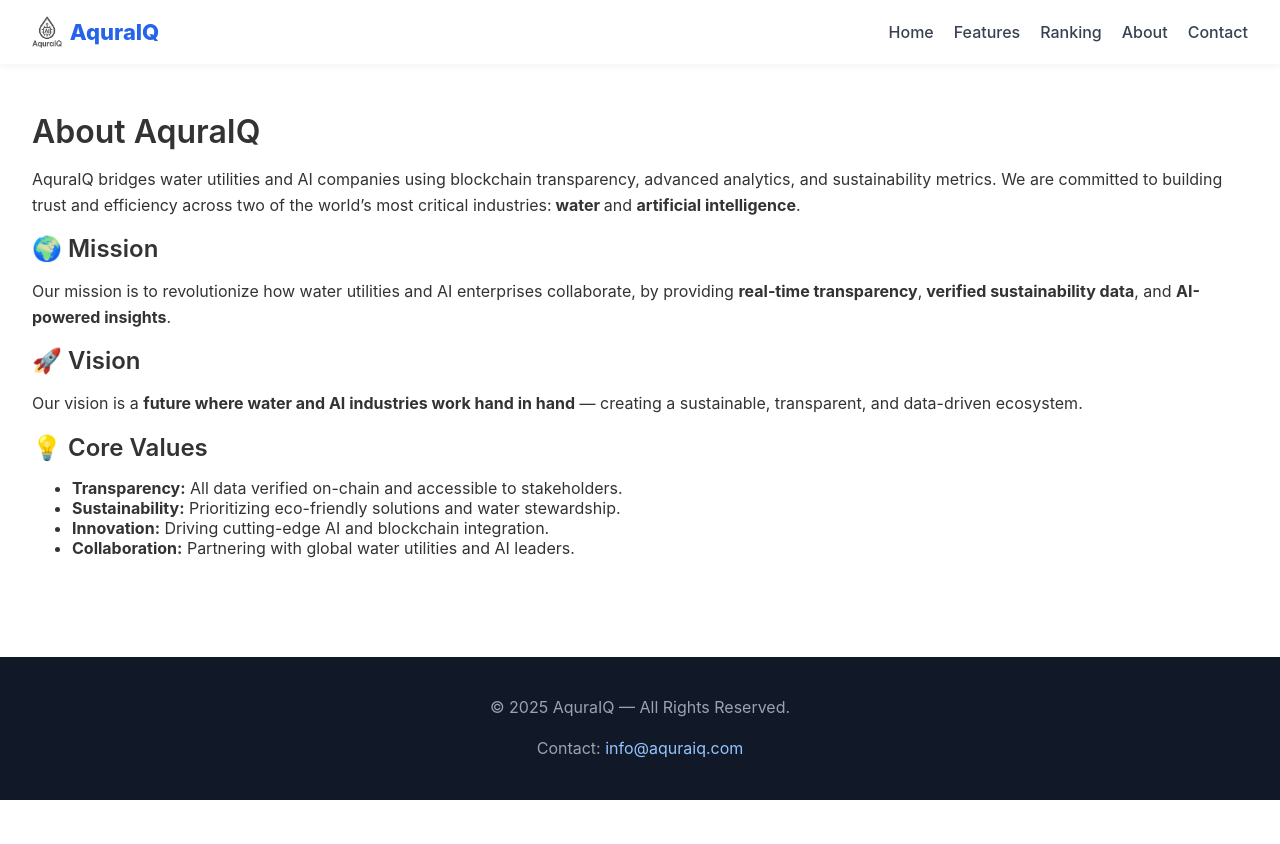
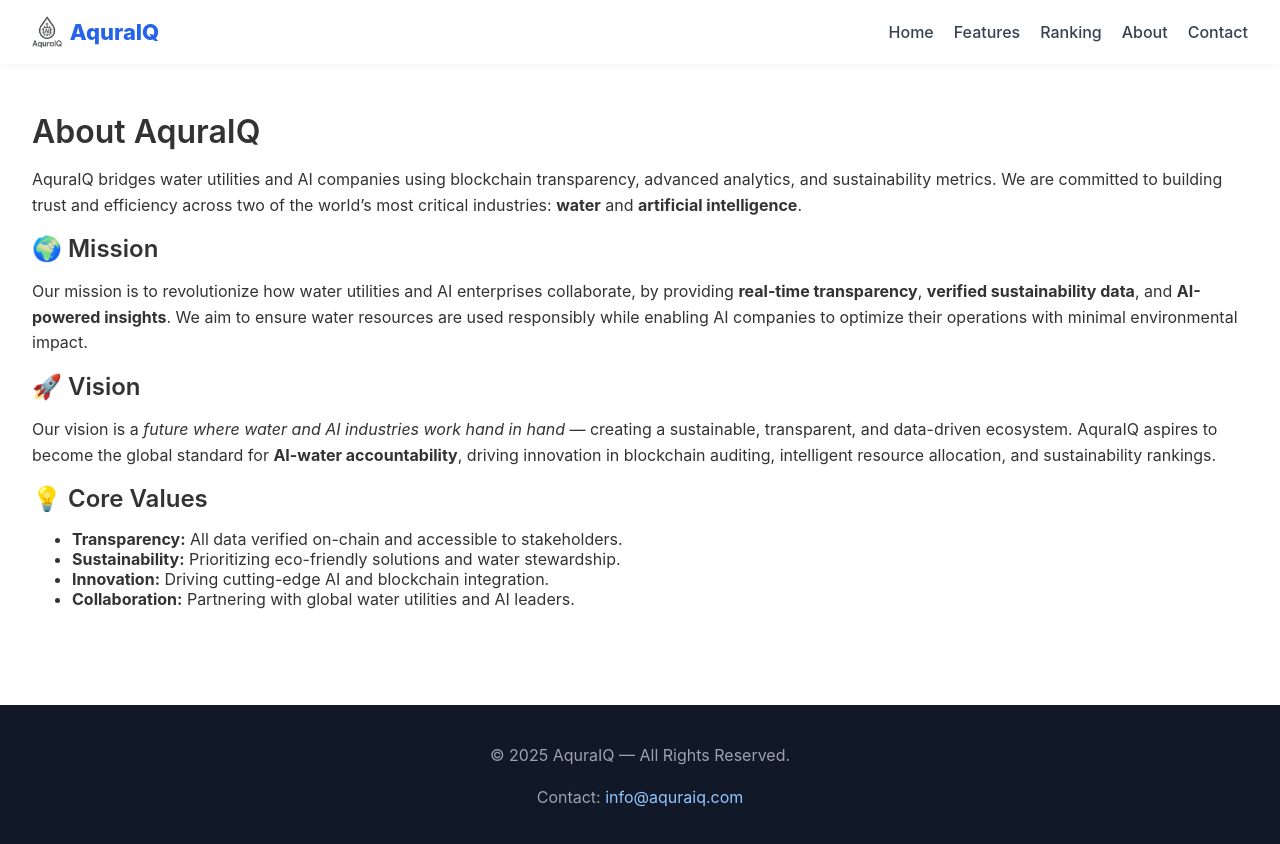
Before and after one commit to aquraiq-site/aquraiq-site, a Next.js app: page /about in a window 1280 px wide. Shown: the top 844 px of the page. Before the commit the page ends 800 px from the top, so only its background shows below. Built offline with nearby package versions, Linux system fonts and the light colour scheme.

Commit message:
Update about.js

```diff
--- a/pages/about.js
+++ b/pages/about.js
@@ -1,34 +1,55 @@
 // pages/about.js
+
 export default function About() {
   return (
     <div style={{ padding: "2rem" }}>
       <h1>About AquraIQ</h1>
       <p>
-        AquraIQ bridges water utilities and AI companies using blockchain transparency,
-        advanced analytics, and sustainability metrics. We are committed to building trust
-        and efficiency across two of the world’s most critical industries:
-        <strong> water </strong> and <strong> artificial intelligence</strong>.
+        AquraIQ bridges water utilities and AI companies using blockchain
+        transparency, advanced analytics, and sustainability metrics. We are
+        committed to building trust and efficiency across two of the world’s
+        most critical industries: <strong>water</strong> and{" "}
+        <strong>artificial intelligence</strong>.
       </p>
 
       <h2>🌍 Mission</h2>
       <p>
-        Our mission is to revolutionize how water utilities and AI enterprises collaborate,
-        by providing <strong>real-time transparency</strong>,
-        <strong> verified sustainability data</strong>, and <strong>AI-powered insights</strong>.
+        Our mission is to revolutionize how water utilities and AI enterprises
+        collaborate, by providing <strong>real-time transparency</strong>,{" "}
+        <strong>verified sustainability data</strong>, and{" "}
+        <strong>AI-powered insights</strong>. We aim to ensure water resources
+        are used responsibly while enabling AI companies to optimize their
+        operations with minimal environmental impact.
       </p>
 
       <h2>🚀 Vision</h2>
       <p>
-        Our vision is a <strong>future where water and AI industries work hand in hand</strong> —
-        creating a sustainable, transparent, and data-driven ecosystem.
+        Our vision is a <em>future where water and AI industries work hand in
+        hand</em> — creating a sustainable, transparent, and data-driven
+        ecosystem. AquraIQ aspires to become the global standard for{" "}
+        <strong>AI-water accountability</strong>, driving innovation in
+        blockchain auditing, intelligent resource allocation, and sustainability
+        rankings.
       </p>
 
       <h2>💡 Core Values</h2>
       <ul>
-        <li><strong>Transparency:</strong> All data verified on-chain and accessible to stakeholders.</li>
-        <li><strong>Sustainability:</strong> Prioritizing eco-friendly solutions and water stewardship.</li>
-        <li><strong>Innovation:</strong> Driving cutting-edge AI and blockchain integration.</li>
-        <li><strong>Collaboration:</strong> Partnering with global water utilities and AI leaders.</li>
+        <li>
+          <strong>Transparency:</strong> All data verified on-chain and
+          accessible to stakeholders.
+        </li>
+        <li>
+          <strong>Sustainability:</strong> Prioritizing eco-friendly solutions
+          and water stewardship.
+        </li>
+        <li>
+          <strong>Innovation:</strong> Driving cutting-edge AI and blockchain
+          integration.
+        </li>
+        <li>
+          <strong>Collaboration:</strong> Partnering with global water utilities
+          and AI leaders.
+        </li>
       </ul>
     </div>
   );
```
